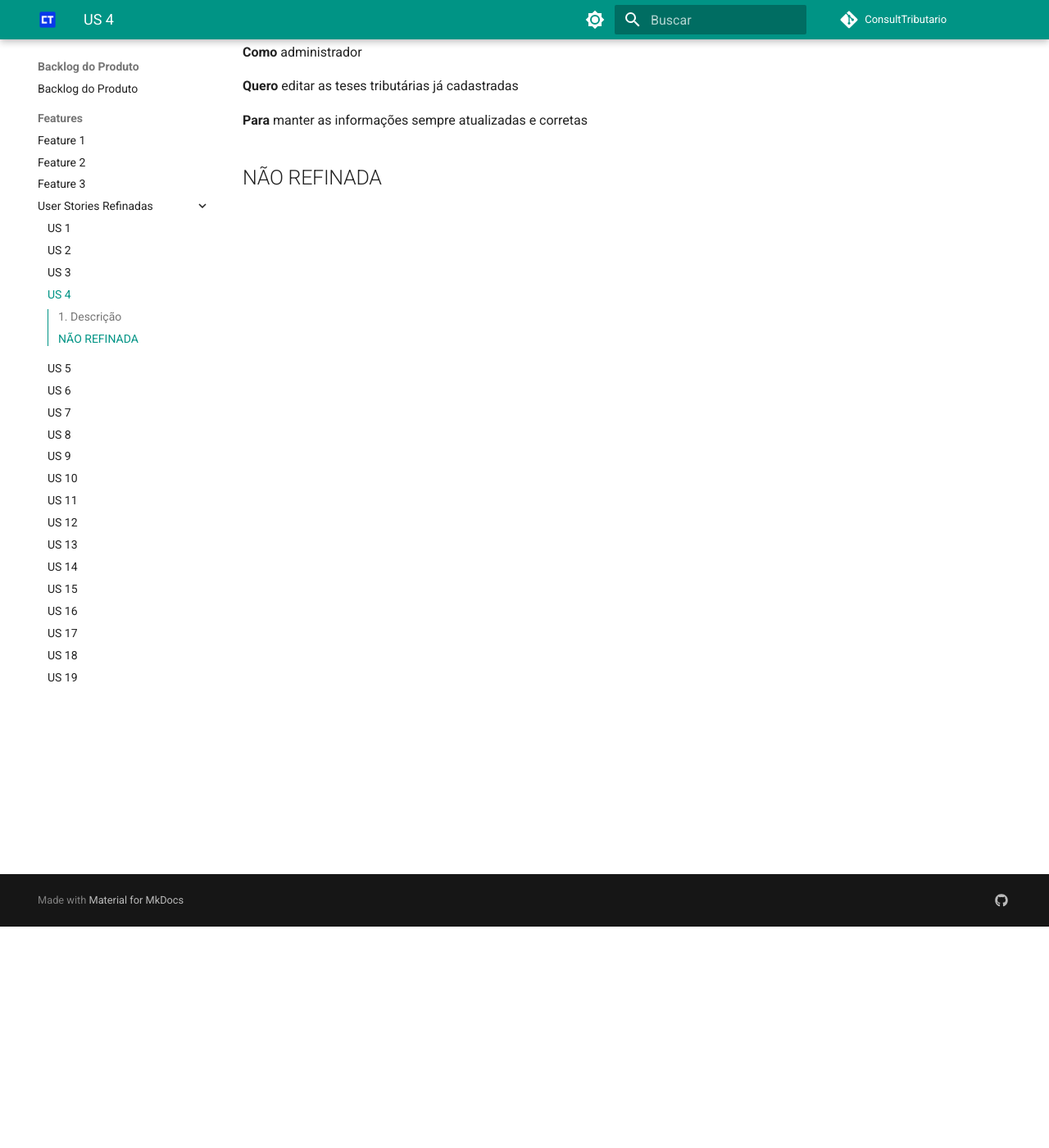
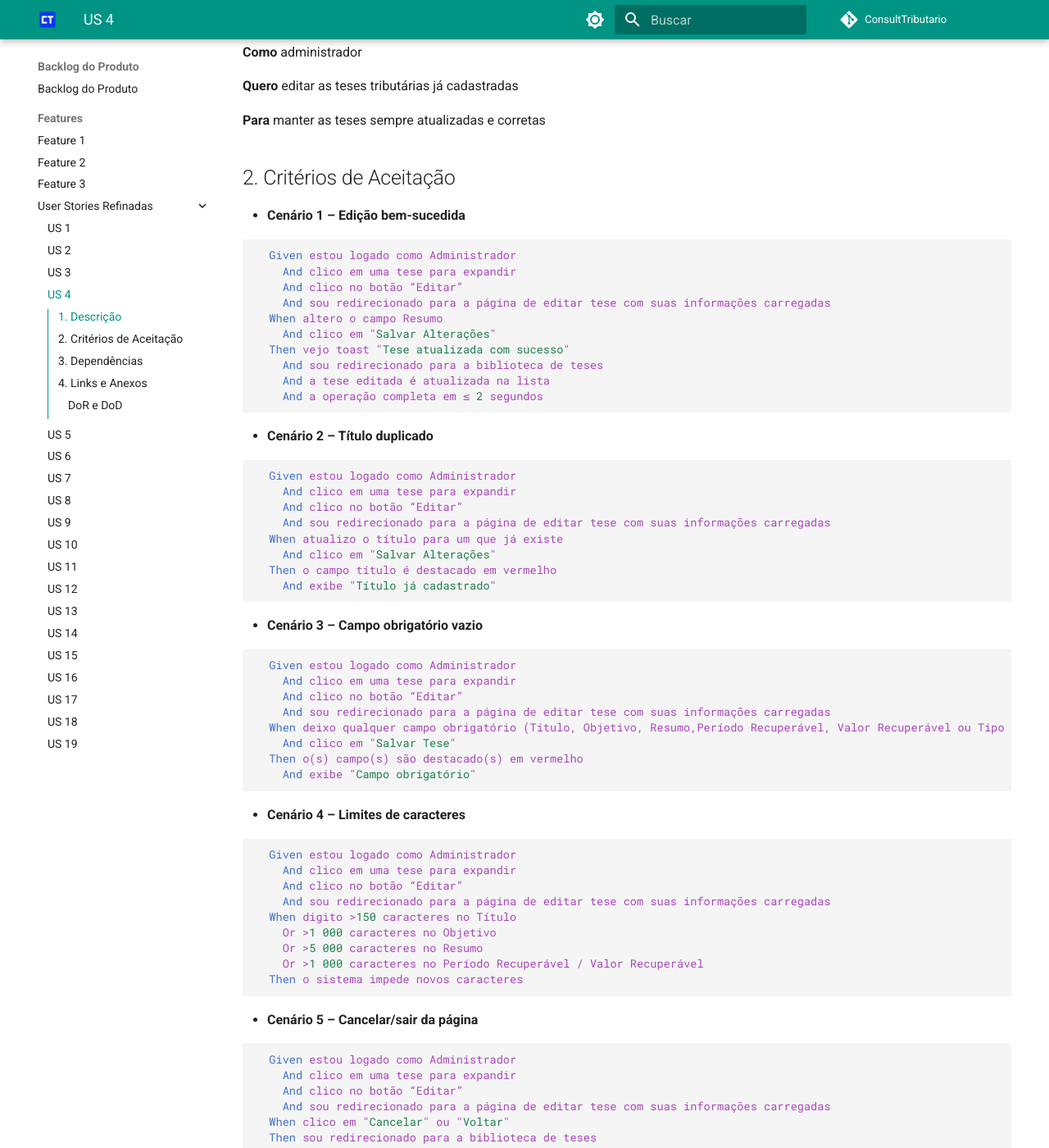
Before and after one commit to mdsreq-fga-unb/2025.1-T02-ConsultTributario, an MkDocs documentation site: the page built from docs/features/gerenciar-teses-tributarias/us-04.md, in a window 1280 px wide and 1400 px high, scrolled down 270 px. Shown: the whole window at 82% size. Built offline with MkDocs 1.6.1 and Material for MkDocs 9.7.7, drawn with Linux system fonts in a browser that asks for light colours; comment, search, counter and statistics services are not loaded; some of the changed text lies outside the part shown.

Commit message:
doc: refina us-04

````diff
--- a/docs/features/gerenciar-teses-tributarias/us-04.md
+++ b/docs/features/gerenciar-teses-tributarias/us-04.md
@@ -8,6 +8,88 @@
 
 **Quero** editar as teses tributárias já cadastradas
 
-**Para** manter as informações sempre atualizadas e corretas
+**Para** manter as teses sempre atualizadas e corretas
 
-## NÃO REFINADA
+## 2. Critérios de Aceitação
+
+- **Cenário 1 – Edição bem-sucedida**
+
+```gherkin
+  Given estou logado como Administrador
+    And clico em uma tese para expandir
+    And clico no botão “Editar”
+    And sou redirecionado para a página de editar tese com suas informações carregadas
+  When altero o campo Resumo
+    And clico em "Salvar Alterações"
+  Then vejo toast "Tese atualizada com sucesso"
+    And sou redirecionado para a biblioteca de teses
+    And a tese editada é atualizada na lista
+    And a operação completa em ≤ 2 segundos
+```
+
+- **Cenário 2 – Título duplicado**
+
+```gherkin
+  Given estou logado como Administrador
+    And clico em uma tese para expandir
+    And clico no botão “Editar”
+    And sou redirecionado para a página de editar tese com suas informações carregadas
+  When atualizo o título para um que já existe
+    And clico em "Salvar Alterações"
+  Then o campo título é destacado em vermelho
+    And exibe "Título já cadastrado"
+```
+
+- **Cenário 3 – Campo obrigatório vazio**
+
+```gherkin
+  Given estou logado como Administrador
+    And clico em uma tese para expandir
+    And clico no botão “Editar”
+    And sou redirecionado para a página de editar tese com suas informações carregadas
+  When deixo qualquer campo obrigatório (Título, Objetivo, Resumo,Período Recuperável, Valor Recuperável ou Tipo de Tributo) em branco
+    And clico em "Salvar Tese"
+  Then o(s) campo(s) são destacado(s) em vermelho
+    And exibe "Campo obrigatório"
+```
+
+- **Cenário 4 – Limites de caracteres**
+
+```gherkin
+  Given estou logado como Administrador
+    And clico em uma tese para expandir
+    And clico no botão “Editar”
+    And sou redirecionado para a página de editar tese com suas informações carregadas
+  When digito >150 caracteres no Título
+    Or >1 000 caracteres no Objetivo
+    Or >5 000 caracteres no Resumo
+    Or >1 000 caracteres no Período Recuperável / Valor Recuperável
+  Then o sistema impede novos caracteres
+```
+
+- **Cenário 5 – Cancelar/sair da página**
+
+```gherkin
+  Given estou logado como Administrador
+    And clico em uma tese para expandir
+    And clico no botão “Editar”
+    And sou redirecionado para a página de editar tese com suas informações carregadas
+  When clico em "Cancelar" ou "Voltar"
+  Then sou redirecionado para a biblioteca de teses
+    And nenhuma alteração feita é salva
+```
+
+## 3. Dependências
+
+- Schema **TaxType** criado no Mongoose (relação obrigatória com a Tese tributária).
+
+## 4. Links e Anexos
+
+- Documento da Feature: [Link](gerenciar-teses-tributarias.md)
+- Protótipo: [Link]()
+
+---
+
+### DoR e DoD
+
+**[Link](../../visao-produto/dor-dod.md)**
````
Also changed, not shown: docs/features/gerenciar-teses-tributarias/us-03.md (+2 -1 lines), docs/visao-produto/product-backlog.md (+11 -11 lines).
